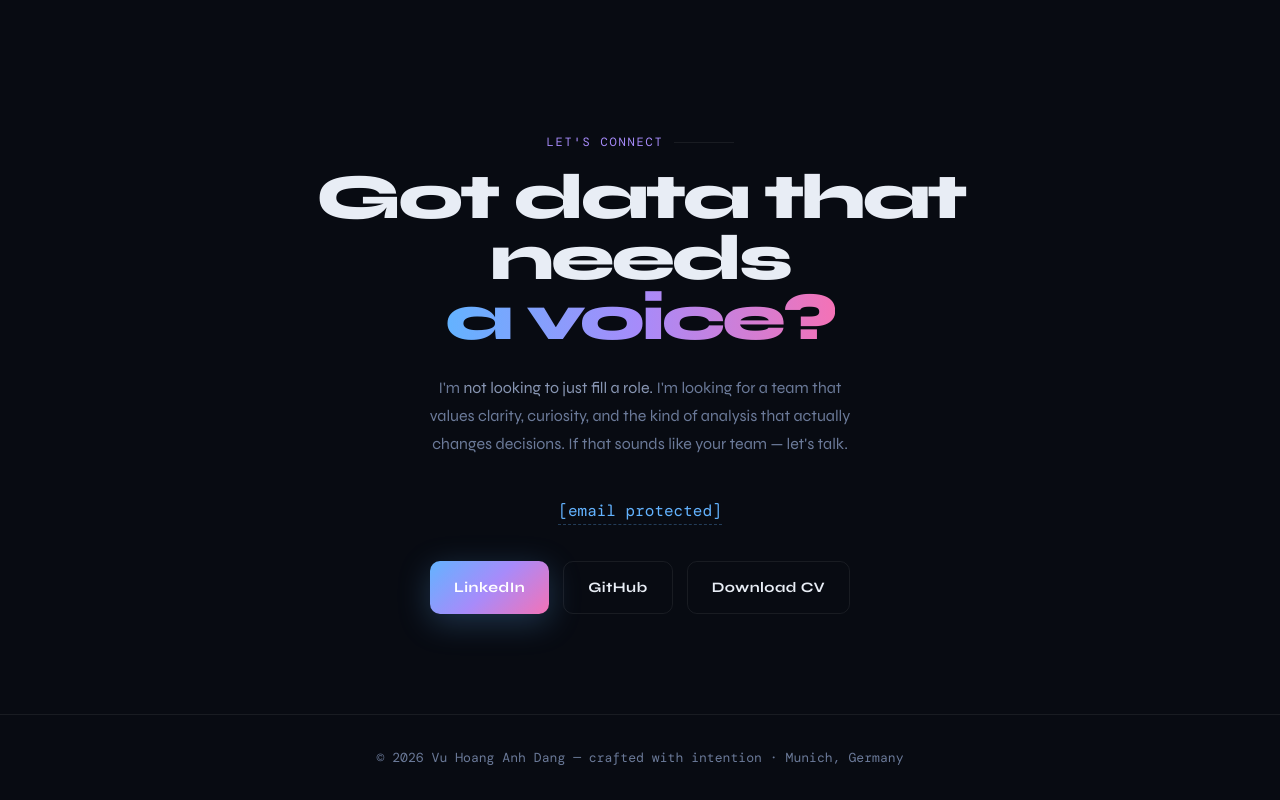
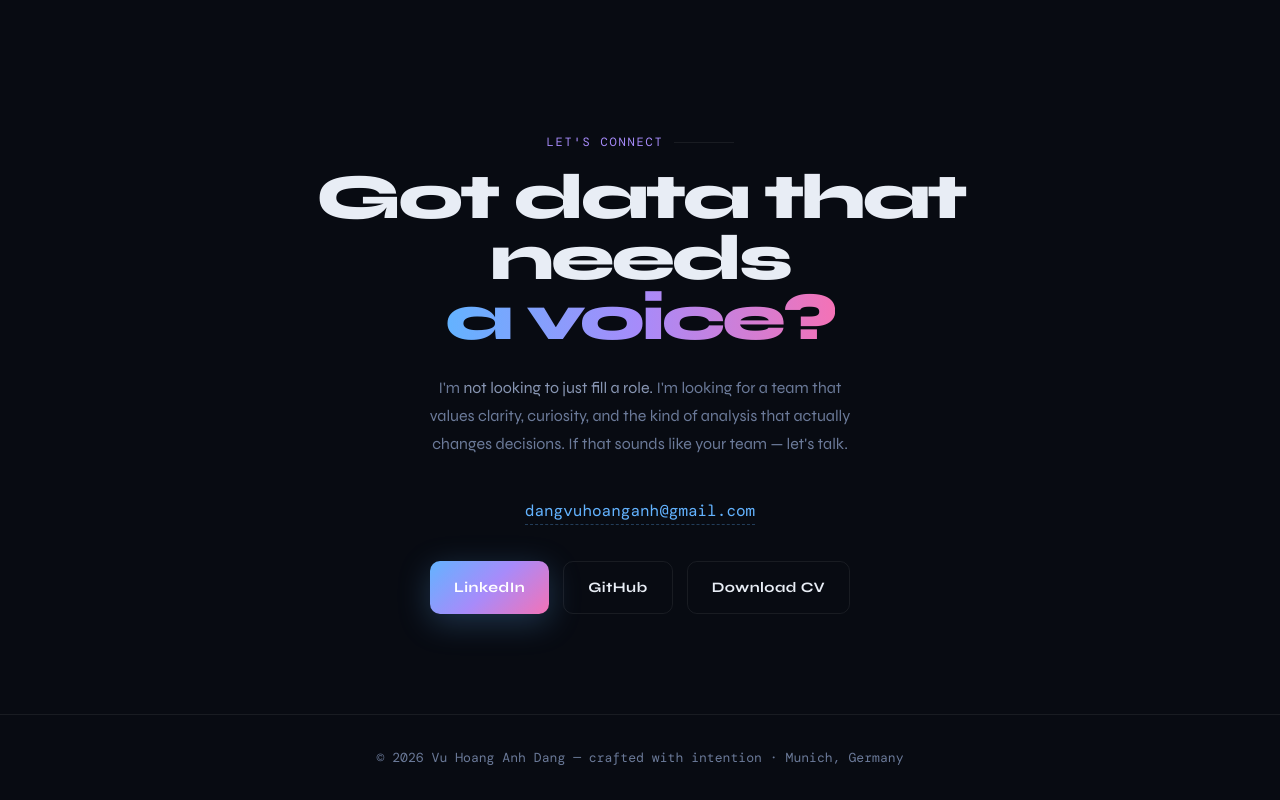
Before and after one commit to dvhanh-code/dvhanh-code.github.io, a plain HTML site: page index.html in a window 1280 px wide. Shown: the part 4243-5043 px from the top of the page. Drawn offline with nearby package versions, Linux system fonts and the light colour scheme; a web font is replaced by a local one.

Commit message:
Update email link to display actual email address

```diff
--- a/index.html
+++ b/index.html
@@ -987,7 +987,7 @@
         I'm <em>not looking to just fill a role.</em> I'm looking for a team that values clarity,
         curiosity, and the kind of analysis that actually changes decisions. If that sounds like your team — let's talk.
       </p>
-      <a href="mailto: dangvuhoanganh@gmail.com" class="contact-email reveal"><span class="__cf_email__" data-cfemail="0266636c6574776a6d636c65636c6a42656f636b6e2c616d6f">[email&#160;protected]</span></a>
+      <a href="mailto:dangvuhoanganh@gmail.com" class="contact-email reveal">dangvuhoanganh@gmail.com</a>
       <div class="contact-btns reveal">
         <a href="https://www.linkedin.com/in/anh-dang-2a433a153/" target="_blank" class="btn btn-grad">LinkedIn</a>
         <a href="https://github.com/dvhanh-code" target="_blank" class="btn btn-outline">GitHub</a>
```
